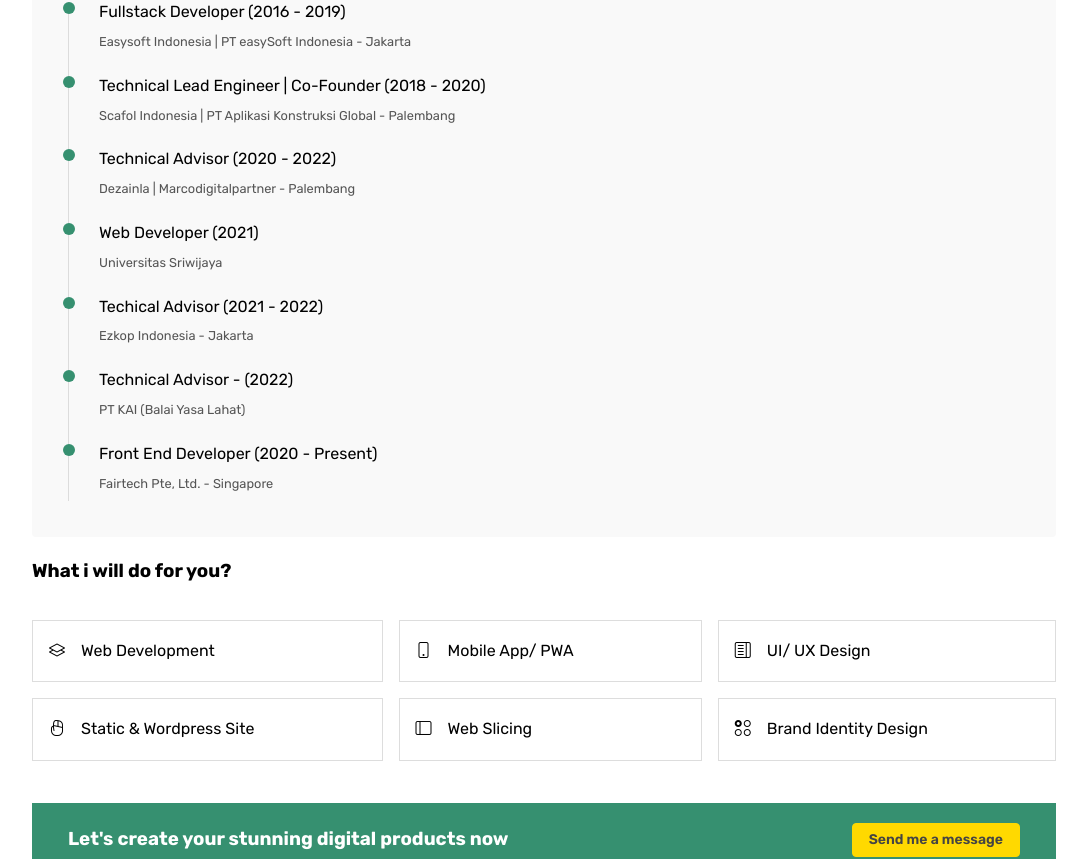
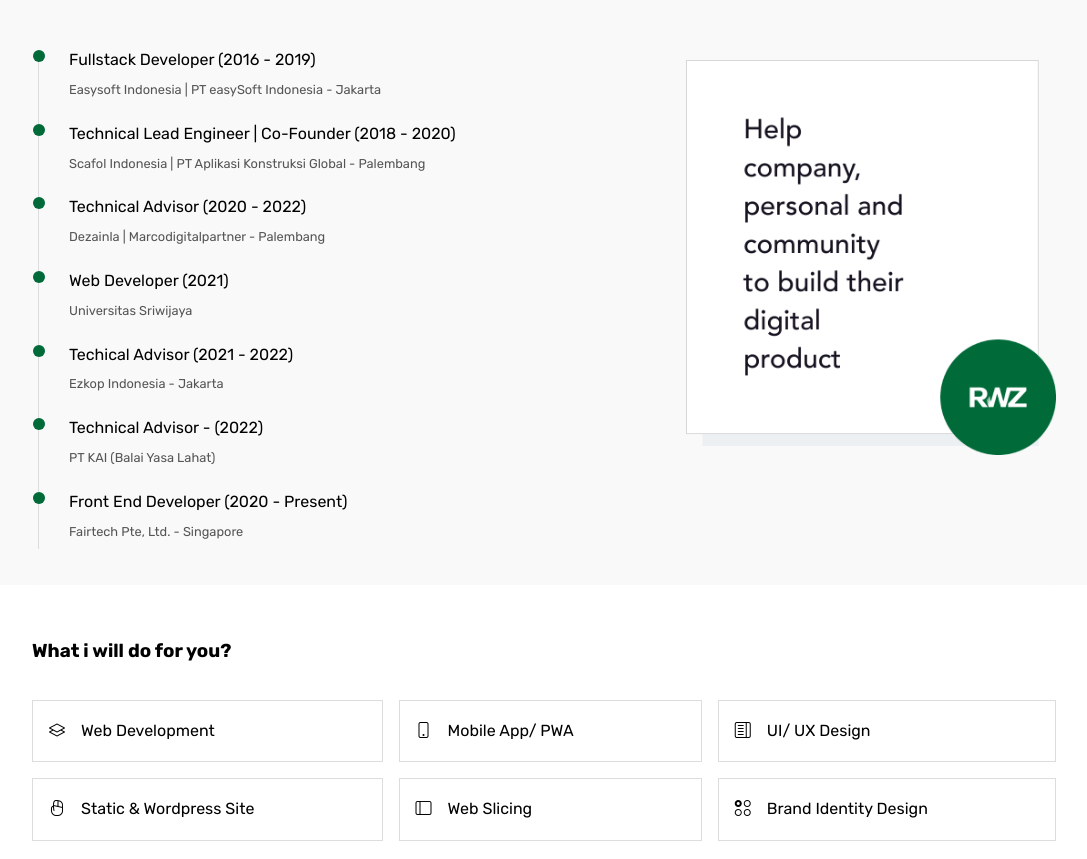
Before and after one commit to ridwanzal/react-landing-page, a React (Vite) app: page / in a window 1280 px wide. Shown: the part 521-1380 px from the top of the page, without its empty margins (96-1183 px from the left). Built offline with nearby package versions, Linux system fonts and the light colour scheme.

Commit message:
Update my landing page
Update my landing page

```diff
--- a/src/components/Masthead.jsx
+++ b/src/components/Masthead.jsx
@@ -16,7 +16,7 @@ function Masthead() {
                         </p>
                         <div className="social-list">
                             <div className="social-list--item">
-                                <a className="btn default outline light" href="https://www.linkedin.com/in/mridwanzalbina/" target="_blank"><i className="icon-ln bi bi-linkedin"></i>&nbsp;&nbsp;Linkedin</a>
+                                <a className="btn default outline light" href="https://www.linkedin.com/in/mridwanzalbina/" target="_blank"><i className="icon-ln    bi bi-linkedin"></i>&nbsp;&nbsp;Linkedin</a>
                                 <a className="btn default outline light" href="https://instagram.com/ridwanzal" target="_blank"><i className="icon-ig bi bi-instagram"></i>&nbsp;&nbsp;Instagram</a>
                                 <a className="btn default outline light" href="https://www.behance.net/ridwanzal" target="_blank">
                                     <svg xmlns="http://www.w3.org/2000/svg" width="16" height="16" fill="currentColor" class="bi bi-behance" viewBox="0 0 16 16">
--- a/src/components/SectionExpert.jsx
+++ b/src/components/SectionExpert.jsx
@@ -1,6 +1,9 @@
+import helping from '../assets/helping.png';
+import { Image, Shimmer } from 'react-shimmer';
+
 function SectionExpert() {
     return (
-        <div className="section-general">
+        <div className="section-general gray">
             <div className="wrapper">
                 <div className="wrapper-inner">
                     <div className="wrapper-content">
@@ -50,6 +53,9 @@ function SectionExpert() {
                                     </div>
                                 </li>
                             </ul>
+                            <div className='image-helping-wraps'>
+                                <img className='image-helping' src={helping}/>
+                            </div>
                         </div>
                     </div>
                 </div>
--- a/src/styles/components/_image.scss
+++ b/src/styles/components/_image.scss
@@ -4,3 +4,18 @@
         width: auto;
     }
 }
+
+.image-helping {
+    position: absolute;
+    width: 370px;
+    right: 0;
+    bottom: 110px;
+
+    @media #{$media-not-desktop}{
+        display: none;
+    }
+}
+
+.image-helping-wraps {
+    position: relative;
+}
--- a/src/styles/partials/_reset.scss
+++ b/src/styles/partials/_reset.scss
@@ -52,6 +52,13 @@ div, section {
             color: $color-gray-soft !important;
         }
     }
+
+    .section-general {
+        &.gray {
+            background-color: #202022;
+            border: 1px solid #202022;
+        }
+    }
 }
 
 .tohide {
--- a/src/styles/partials/_section.scss
+++ b/src/styles/partials/_section.scss
@@ -12,11 +12,19 @@
 
         &.topbottom {
             padding-top: 32px;
-            padding-bottom: 16px;
+            padding-bottom: 32px;
+
+            @media #{$media-not-desktop}{
+                padding-top: 32px;
+                padding-bottom: 16px;
+            }
         }
     }
 
     &-content {
+        h1,h2,h3,h4 {
+            padding-top: 32px;
+        }
         @media #{$media-not-desktop}{
             padding: 0 16px;
         }
@@ -167,11 +175,15 @@
                 margin-top: 72px;
             }
         }
+
+        &.gray {
+            background-color: #f9f9f9;
+        }
     }
 
     &-contact {
         &--background {
-            background-color: #369070;
+            background-color: #006A39;
             padding: 20px 0;
 
             @media #{$media-not-desktop}{
@@ -193,6 +205,7 @@
                 h3 {
                     margin-top: 6px;
                     margin-bottom: 0;
+                    padding-top: 0;
 
                     @media #{$media-not-desktop}{
                         margin-top: 0;
@@ -252,7 +265,7 @@
         &--list {
             list-style: none;
             padding-left: 0;
-            margin-left: 36px;
+            margin-left: 6px;
             margin-right: 36px;
 
             @media #{$media-not-desktop}{
@@ -269,7 +282,7 @@
                     width:12px;
                     height:12px;
                     border-radius:50%;
-                    background: #369070;
+                    background: #006A39;
                     display:inline-block;
                     margin-left: -6px;
                     position: absolute;
```
Also changed, not shown: menu.json (deleted, +0 -27 lines), src/assets/helping.png (added).
